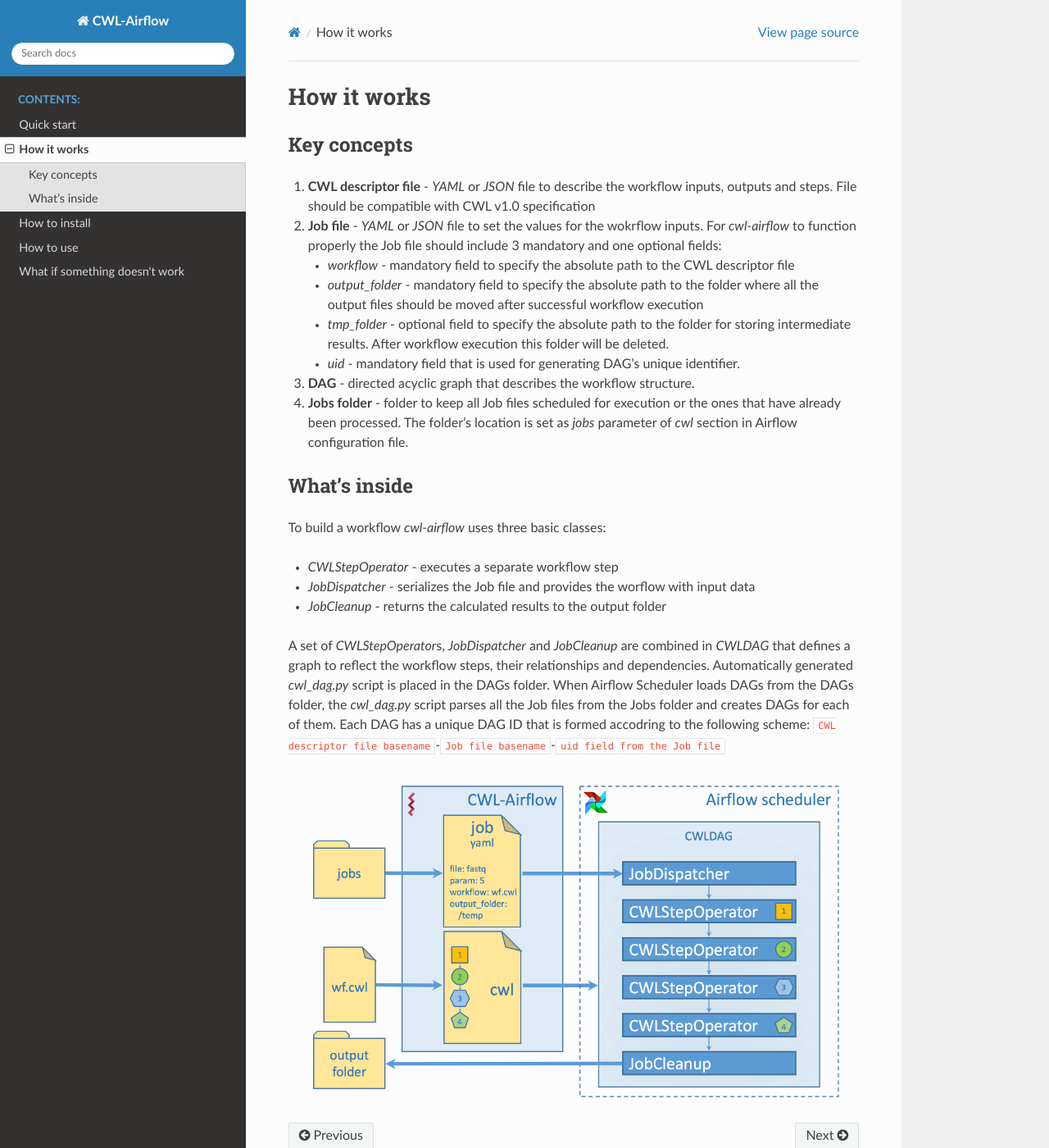
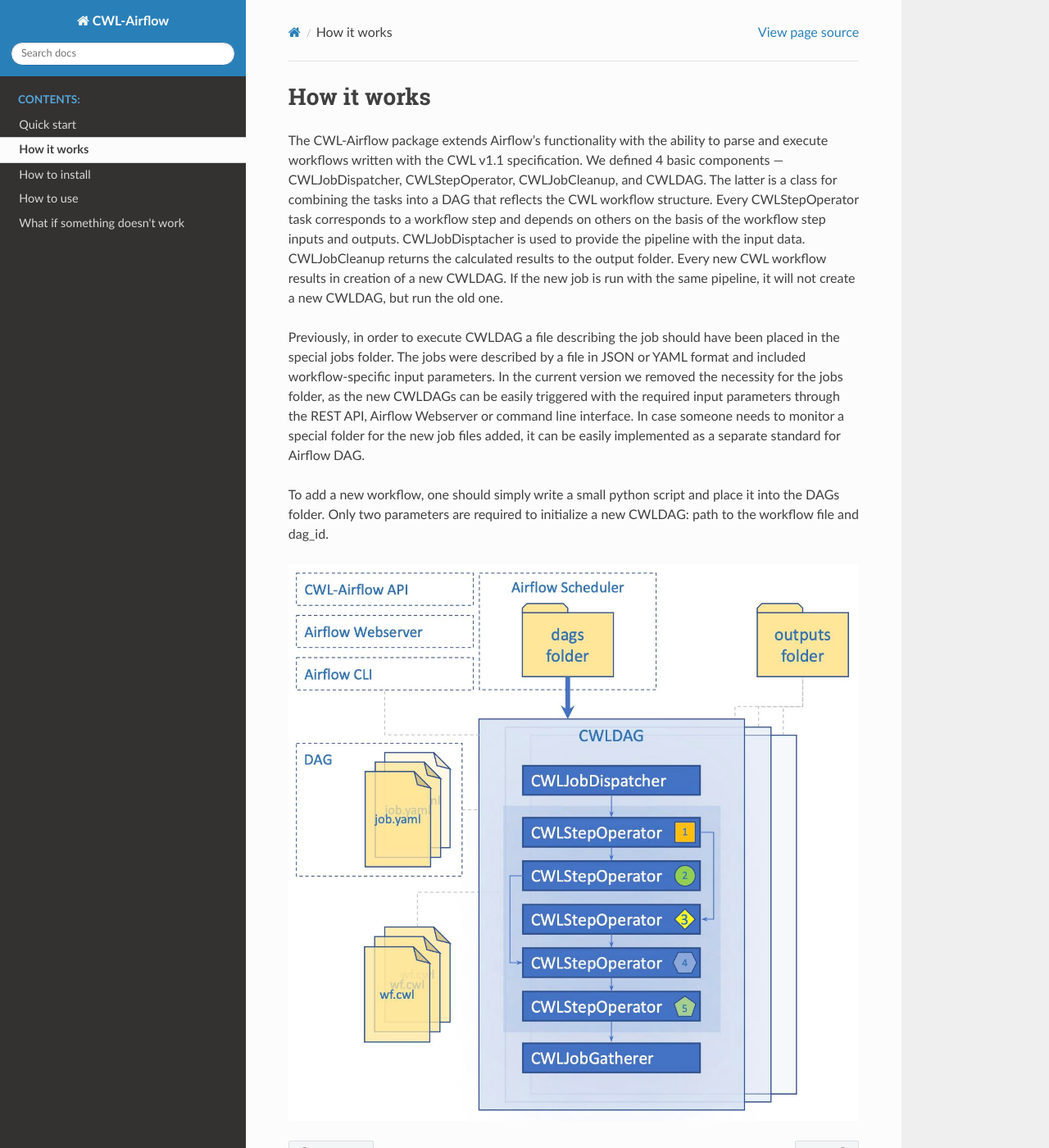
Before and after one commit to Barski-lab/cwl-airflow, a Sphinx documentation site: the page built from docs/readme/how_it_works.md, in a window 1280 px wide and 1400 px high. Shown: the whole window at 82% size. Built offline with Sphinx 7.4.7 and the Read the Docs theme 2.0.0, drawn with Linux system fonts in a browser that asks for light colours.

Commit message:
Updating How it works section

```diff
--- a/docs/readme/how_it_works.md
+++ b/docs/readme/how_it_works.md
@@ -1,35 +1,9 @@
 # How it works
 
-## Key concepts
+The CWL-Airflow package extends Airflow’s functionality with the ability to parse and execute workflows written with the CWL v1.1 specification. We defined 4 basic components — CWLJobDispatcher, CWLStepOperator, CWLJobCleanup, and CWLDAG. The latter is a class for combining the tasks into a DAG that reflects the CWL workflow structure. Every CWLStepOperator task corresponds to a workflow step and depends on others on the basis of the workflow step inputs and outputs. CWLJobDisptacher is used to provide the pipeline with the input data. CWLJobCleanup returns the calculated results to the output folder. Every new CWL workflow results in creation of a new CWLDAG. If the new job is run with the same pipeline, it will not create a new CWLDAG, but run the old one.
 
-1. **CWL descriptor file** - *YAML* or *JSON* file to describe the workflow inputs, outputs and steps.
-   File should be compatible with CWL v1.0 specification
-2. **Job file** - *YAML* or *JSON* file to set the values for the wokrflow inputs.
-   For *cwl-airflow* to function properly the Job file should include 3 mandatory and
-   one optional fields:
-   - *workflow* - mandatory field to specify the absolute path to the CWL descriptor file
-   - *output_folder* - mandatory field to specify the absolute path to the folder
-   where all the output files should be moved after successful workflow execution
-   - *tmp_folder* - optional field to specify the absolute path to the folder
-   for storing intermediate results. After workflow execution this folder will be deleted.
-   - *uid* - mandatory field that is used for generating DAG's unique identifier.
-3. **DAG** - directed acyclic graph that describes the workflow structure.
-4. **Jobs folder** - folder to keep all Job files scheduled for execution or the ones that
-have already been processed. The folder's location is set as *jobs* parameter of *cwl* section
-in Airflow configuration file.
+Previously, in order to execute CWLDAG a file describing the job should have been placed in the special jobs folder. The jobs were described by a file in JSON or YAML format and included workflow-specific input parameters. In the current version we removed the necessity for the jobs folder, as the new CWLDAGs can be easily triggered with the required input parameters through the REST API, Airflow Webserver or command line interface. In case someone needs to monitor a special folder for the new job files added, it can be easily implemented as a separate standard for Airflow DAG.
 
-## What's inside
+To add a new workflow, one should simply write a small python script and place it into the DAGs folder. Only two parameters are required to initialize a new CWLDAG: path to the workflow file and dag_id.
 
-To build a workflow *cwl-airflow* uses three basic classes:
-- *CWLStepOperator* - executes a separate workflow step
-- *JobDispatcher* - serializes the Job file and provides the worflow with input data
-- *JobCleanup* - returns the calculated results to the output folder
-
-A set of *CWLStepOperator*s, *JobDispatcher* and *JobCleanup* are
-combined in *CWLDAG* that defines a graph to reflect the workflow steps, their relationships
-and dependencies. Automatically generated *cwl_dag.py* script is placed in the DAGs folder. When Airflow
-Scheduler loads DAGs from the DAGs folder, the *cwl_dag.py* script parses all the Job files from the Jobs folder
-and creates DAGs for each of them. Each DAG has a unique DAG ID that is formed accodring to the following scheme:
-`CWL descriptor file basename`-`Job file basename`-`uid field from the Job file`
-
-![CWL-Airflow diagram](../images/scheme.png)
+![CWL-Airflow diagram](../images/scheme.jpg)
```
Also changed, not shown: docs/images/scheme.jpg (added), docs/images/scheme.png (deleted).
